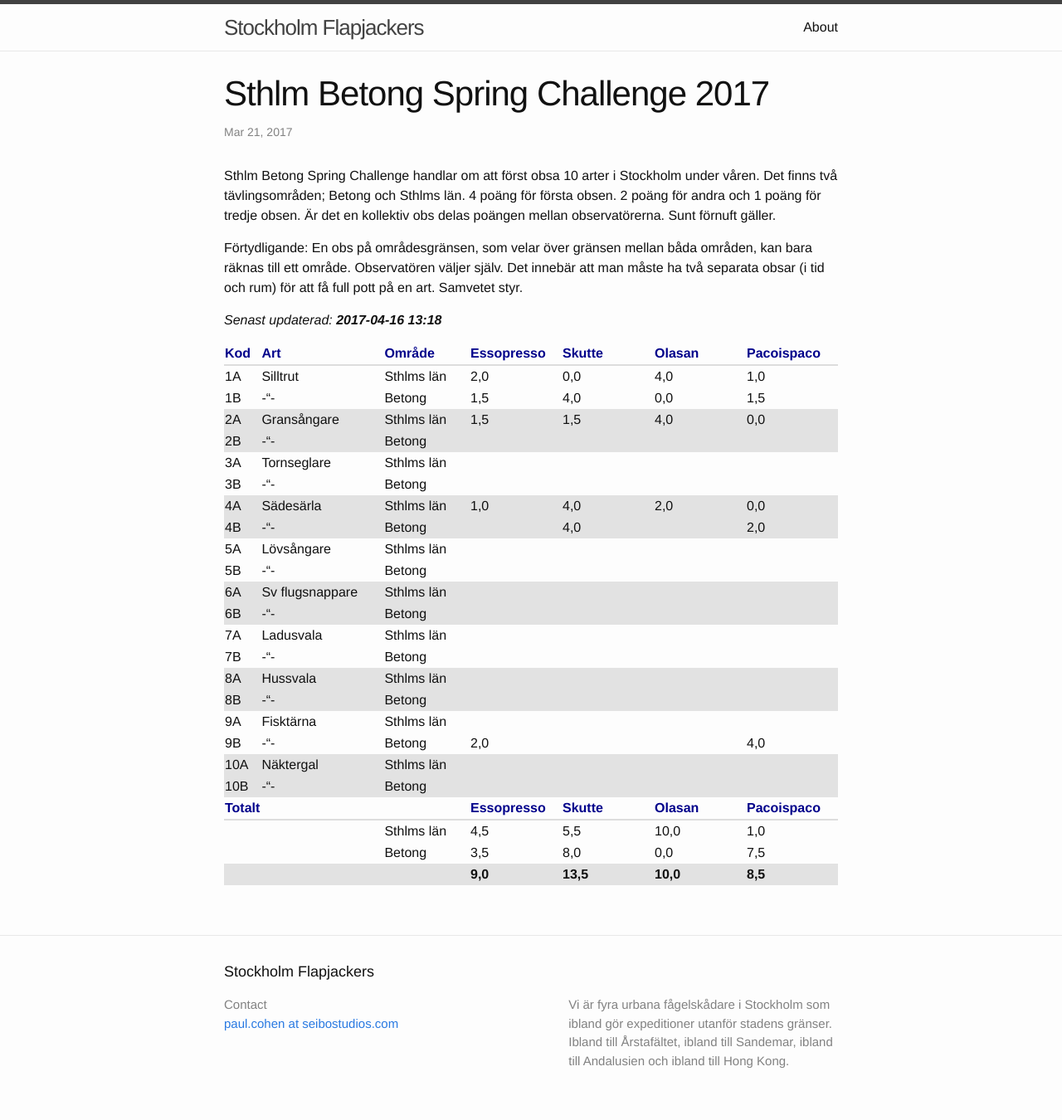
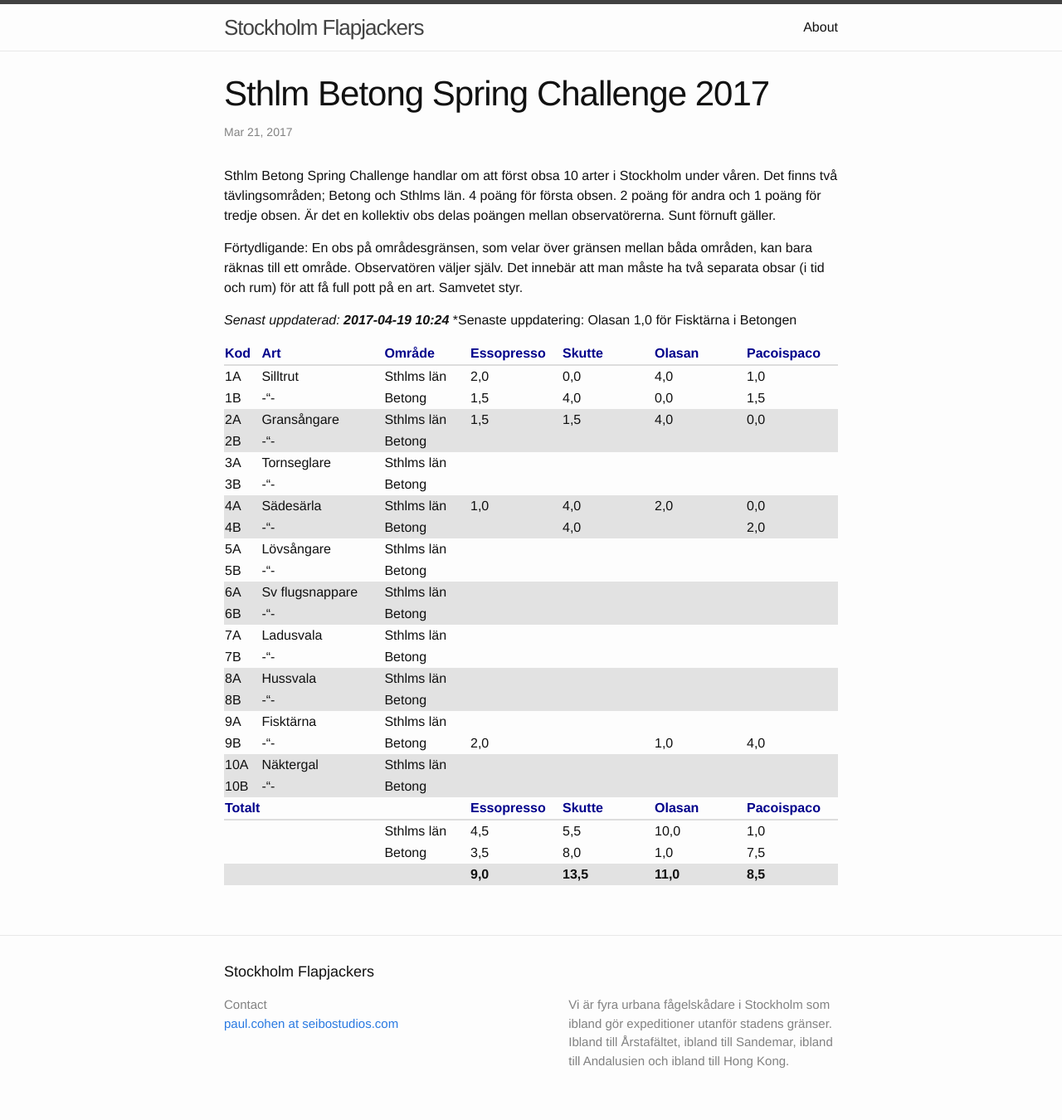
Before and after one commit to pacoispaco/flapjackers, a Jekyll site: the page built from docs/_posts/2017-03-21-sthlm-betong-spring-challenge.markdown, in a window 1280 px wide. Shown: the whole page at 83% size. Built offline with Jekyll 4.4.1, drawn with Linux system fonts in a browser that asks for light colours.

Commit message:
Added Olas fisktärna i betongen

```diff
--- a/docs/_posts/2017-03-21-sthlm-betong-spring-challenge.markdown
+++ b/docs/_posts/2017-03-21-sthlm-betong-spring-challenge.markdown
@@ -9,7 +9,8 @@ Sthlm Betong Spring Challenge handlar om att först obsa 10 arter i Stockholm un
 
 Förtydligande: En obs på områdesgränsen, som velar över gränsen mellan båda områden, kan bara räknas till ett område. Observatören väljer själv. Det innebär att man måste ha två separata obsar (i tid och rum) för att få full pott på en art. Samvetet styr.
 
-*Senast updaterad: **2017-04-16 13:18***
+*Senast uppdaterad: **2017-04-19 10:24***
+*Senaste uppdatering: Olasan 1,0 för Fisktärna i Betongen
 
 | Kod | Art         | Område     | Essopresso | Skutte | Olasan | Pacoispaco |
 | --- | ----------- | ---------- | ---------- | ------ | ------ | ---------- |
@@ -30,7 +31,7 @@ Förtydligande: En obs på områdesgränsen, som velar över gränsen mellan bå
 | 8A  | Hussvala    | Sthlms län |            |        |        |            |
 | 8B  |    -"-      | Betong     |            |        |        |            |
 | 9A  | Fisktärna   | Sthlms län |            |        |        |            |
-| 9B  |    -"-      | Betong     | 2,0        |        |        | 4,0        |
+| 9B  |    -"-      | Betong     | 2,0        |        | 1,0    | 4,0        |
 | 10A | Näktergal   | Sthlms län |            |        |        |            |
 | 10B |    -"-      | Betong     |            |        |        |            |
 {: .challenge-table-class }
@@ -38,6 +39,6 @@ Förtydligande: En obs på områdesgränsen, som velar över gränsen mellan bå
 | Totalt  |         |            | Essopresso | Skutte | Olasan | Pacoispaco |
 | ------- | ------- | ---------- | ---------- | ------ | ------ | ---------- |
 |         |         | Sthlms län |  4,5       |  5,5   | 10,0   |  1,0       |
-|         |         | Betong     |  3,5       |  8,0   |  0,0   |  7,5       |
-|         |         |            |  **9,0**   | **13,5** | **10,0** | **8,5**  |
+|         |         | Betong     |  3,5       |  8,0   |  1,0   |  7,5       |
+|         |         |            |  **9,0**   | **13,5** | **11,0** | **8,5**  |
 {: .challenge-table-class }
```
